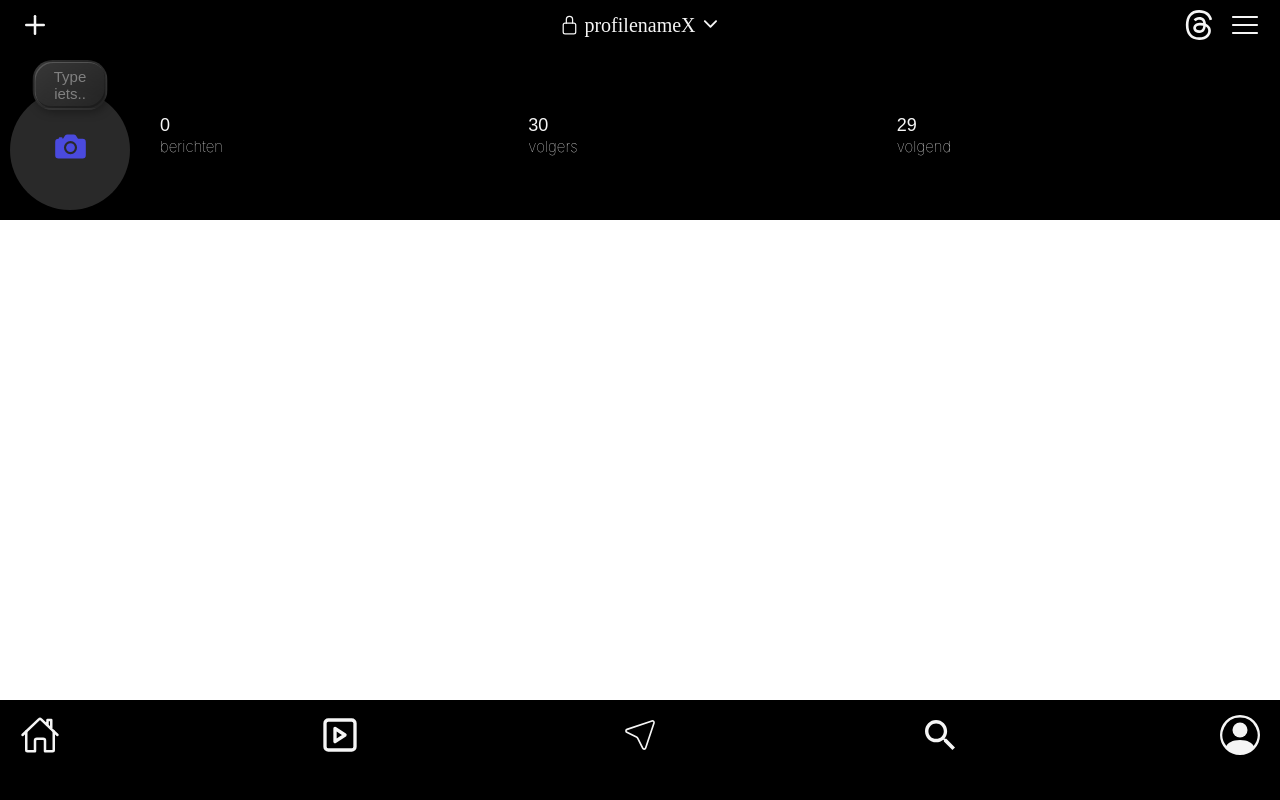
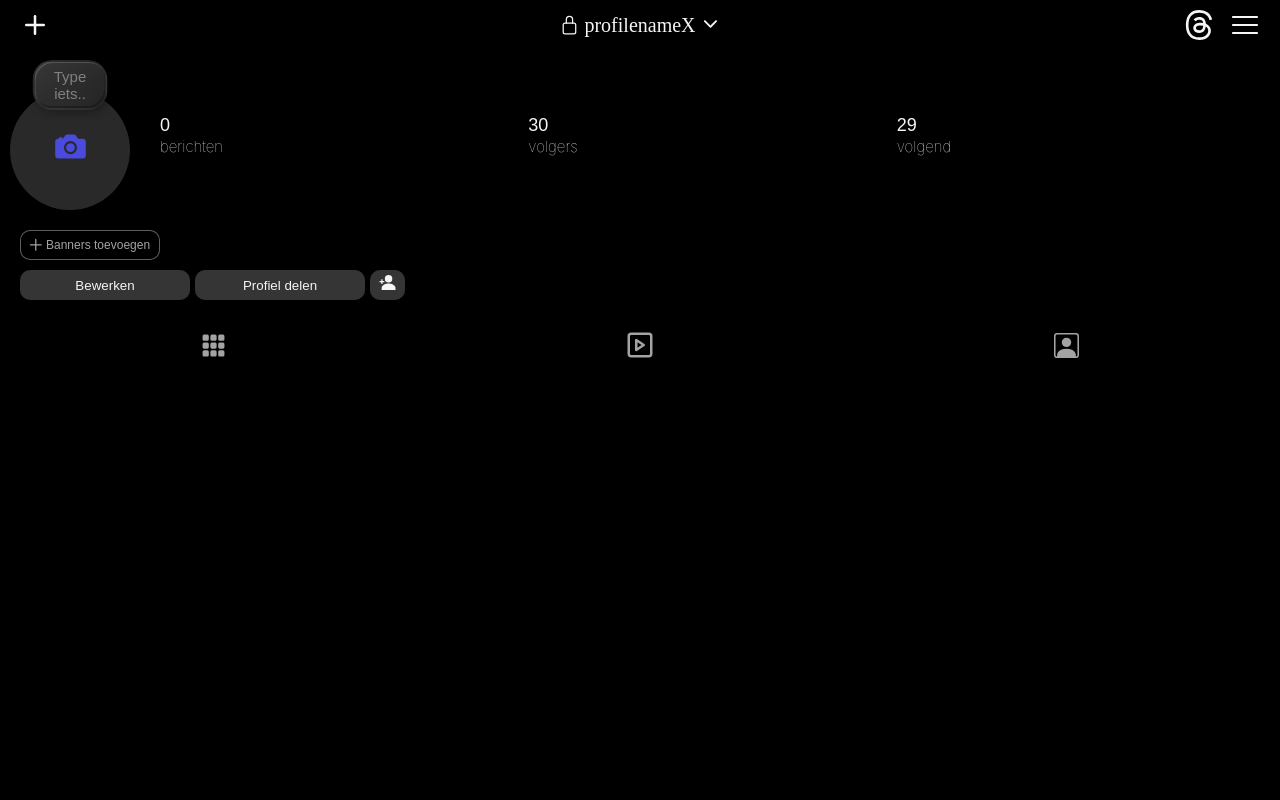
Before and after one commit to Ann-Getit/gram, a React (Vite) app: page /#/profile in a window 1280 px wide. Shown: the top 800 px of the page. Built offline with nearby package versions, Linux system fonts and the light colour scheme.

Commit message:
till slidebuttons

```diff
--- a/src/pages/Profile.css
+++ b/src/pages/Profile.css
@@ -100,3 +100,135 @@ background-color: rgb(41, 41, 41);
     font-size: 15px;
     font-weight: 100;
 }
+
+/*----------------*/
+
+
+.profile-instelling {
+    display: flex;
+    background-color: black;
+    width: 100%;
+    height: 100px;
+    z-index: 9999;
+    flex-direction: column;
+    padding: 0 20px;
+
+}
+
+.banners-profile {
+
+    margin: 10px 0 10px 0;
+
+}
+
+
+    /*box-shadow:
+     inset 0.1px 0.1px 0 rgba(254, 250, 250, 0.77),
+     inset -0.1px -0.1px 0 rgba(247, 244, 244, 0.825);*/
+
+.banners-button {
+  display: flex;
+    height: 30px;
+    background-color: black;
+    color: rgb(164, 162, 162);
+    border-radius: 10px;
+    align-items: center;
+    font-size: 12px;
+    border: 0.5px solid rgba(255, 255, 255, 0.368);
+    padding: 5px;
+    width: 140px;
+}
+
+
+
+.plus-profile-banner {
+    font-size: 20px;
+    align-self: center;
+}
+
+.profile-3buttons {
+    display: flex;
+    height: 100%;
+    background-color: black;
+    color: whitesmoke;
+    border: none;
+    width: 100%;
+    gap: 5px;
+}
+
+
+.button2of3 {
+    background-color: rgb(54, 53, 53);
+    color: whitesmoke;
+    border: none;
+    border-radius: 10px;
+    width: 170px;
+    height: 30px;
+}
+.button1of3 {
+    background-color: rgb(54, 53, 53);
+    color: whitesmoke;
+    width: 35px;
+    border: none;
+    border-radius: 10px;
+    height: 30px;
+    font-size: 17px;
+}
+
+/*-----------------------------*/
+
+
+
+
+.slidebutton-profile {
+    display: flex;
+
+    background-color: black;
+    width: 100%;
+    height: 50px;
+
+}
+
+.slidebutton-each {
+    display: flex;
+    height: 100%;
+    width: 100%;
+    background-color: black;
+    color: rgb(164, 162, 162);
+    font-size: 25px;
+    align-items: center;
+    justify-content: center;
+     border: none;
+}
+
+.slidebutton-each:hover {
+    color: whitesmoke;
+}
+
+.slidebutton-each2 {
+    display: flex;
+    height: 100%;
+    width: 100%;
+    background-color: black;
+    color: rgb(164, 162, 162);
+    font-size: 30px;
+    align-items: center;
+    justify-content: center;
+     border: none;
+}
+
+.slidebutton-each2:hover {
+    color: whitesmoke;
+}
+
+
+
+/* -------------- eind -------------------*/
+
+
+.content-side-profile {
+    height: 1000px;
+    width: 100%;
+    background-color: black;
+
+}
--- a/src/pages/Profile.jsx
+++ b/src/pages/Profile.jsx
@@ -2,17 +2,16 @@ import "./Profile.css";
 /*import { Link } from "react-router-dom"*/
 
 import { IoCamera } from "react-icons/io5";
-
-import { HiMiniChatBubbleLeft } from "react-icons/hi2";
+import { IoPersonAddSharp } from "react-icons/io5";
+import { GoPlus } from "react-icons/go";
+import { BsFillGrid3X3GapFill } from "react-icons/bs";
+import { LuSquarePlay } from "react-icons/lu";
+import { BsPersonSquare } from "react-icons/bs";
 
 const Profile = () => {
 
     return (
         <>
-
-
-
-
 
        <div className="profilepic-and-followers">
 
@@ -46,26 +45,43 @@ const Profile = () => {
             </button>
 
         </div>
+       </div>
 
+
+       <div className="profile-instelling">
+        <div className="banners-profile">
+        <button className="banners-button"><GoPlus className="plus-profile-banner" /> Banners toevoegen</button>
+        </div>
+        <div className="profile-3buttons">
+        <button className="button2of3"> Bewerken</button>
+        <button className="button2of3"> Profiel delen</button>
+        <button className="button1of3"><IoPersonAddSharp /></button>
+        </div>
        </div>
 
 
 
 
-           {/*} <div className="profilepic-and-followers">
 
-        <div className="profile_picture">
+       <div className="slidebutton-profile">
+        <button className="slidebutton-each">
+            <BsFillGrid3X3GapFill />
+        </button>
 
-            <input type="text" placeholder="Typ iets..." className="bubble" />
-            <HiMiniChatBubbleLeft  className="bubbles-tekst-profile"/>
-            <button><IoCamera /></button>
-        </div>
+        <button className="slidebutton-each2">
+            <LuSquarePlay/>
+            </button>
 
-        <div className="followers">
+        <button className="slidebutton-each">
+            <BsPersonSquare />
+        </button>
+       </div>
 
-        </div>
+       <div className="content-side-profile">
 
-       </div>*/}
+       </div>
+
+
         </>
     )
 }
```
Also changed, not shown: src/Topnav.css (line endings or trailing spaces).
